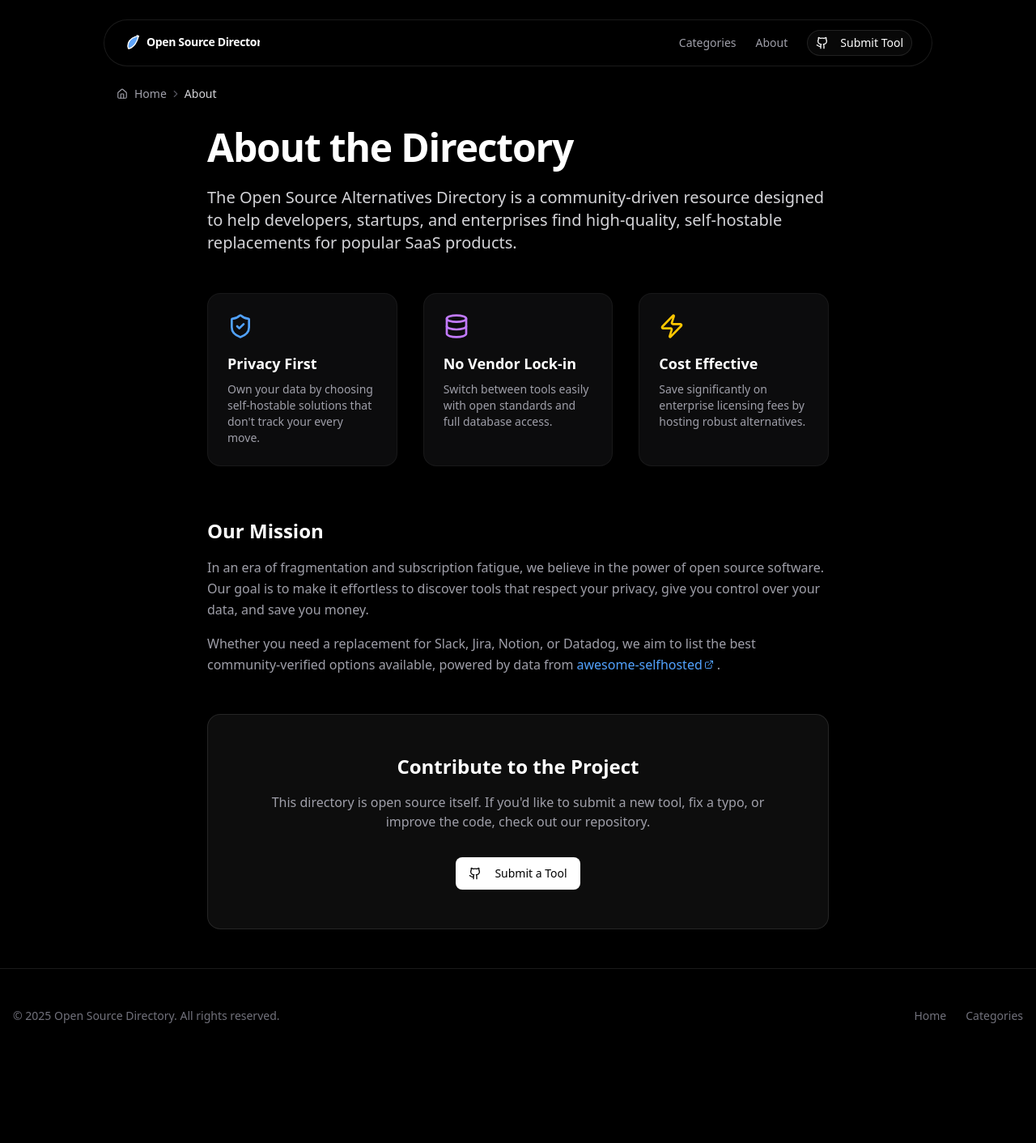
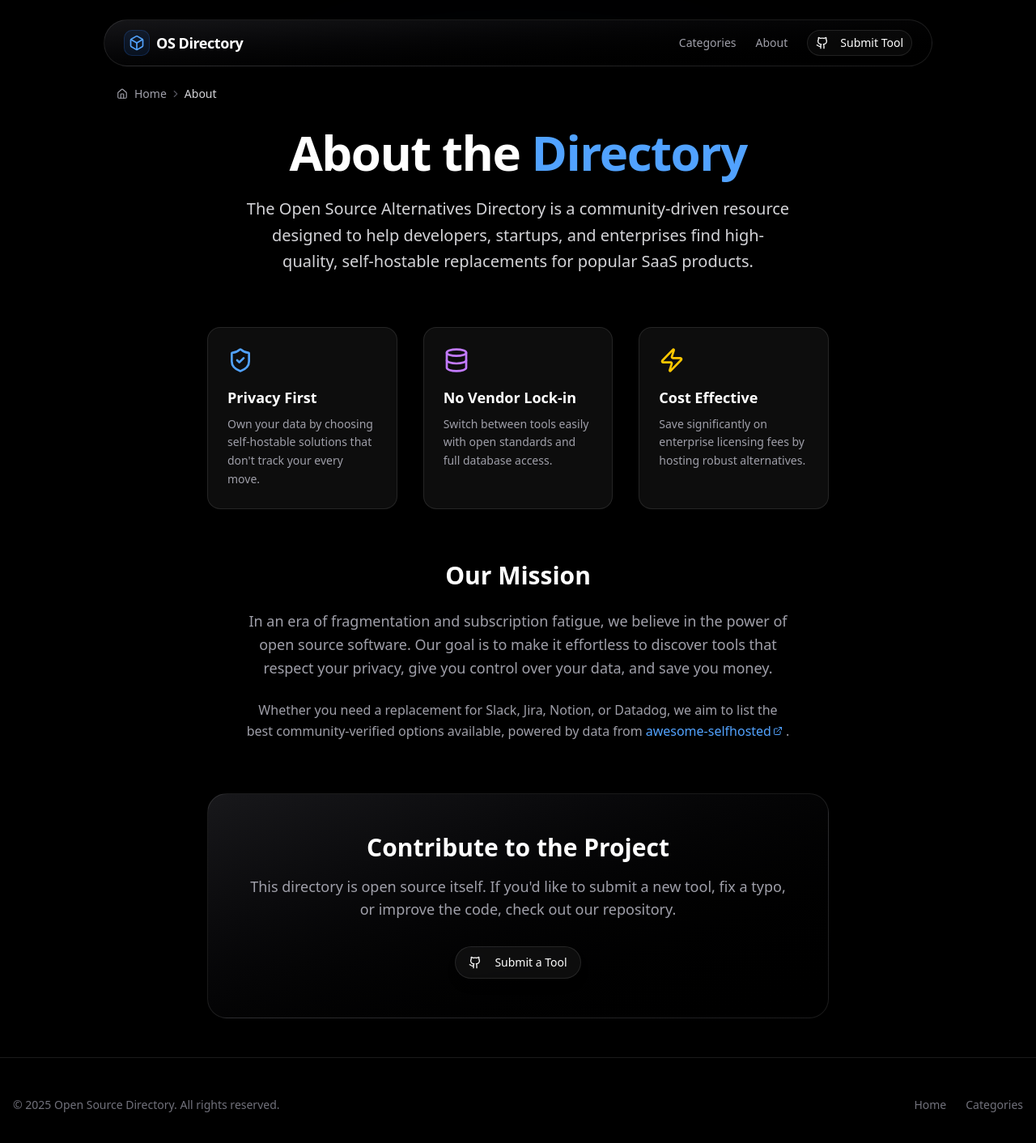
Before and after one commit to outaghzaothmane-create/Comparison-Engine, a Next.js app: page /about in a window 1280 px wide. Shown: the top 1412 px of the page at 81% size. Before the commit the page ends 1313 px from the top, so only its background shows below. Built offline with nearby package versions, Linux system fonts and the light colour scheme.

Commit message:
fix: resolve UI regressions and refactor About page with anti-gravity design

```diff
--- a/app/about/page.tsx
+++ b/app/about/page.tsx
@@ -11,70 +11,78 @@ export const metadata: Metadata = {
 
 export default function AboutPage() {
     return (
-        <div className="container mx-auto px-4 py-8 md:py-12 max-w-5xl">
-            <div className="mb-8">
+        <div className="container mx-auto px-4 py-8 md:py-12 max-w-5xl relative overflow-visible">
+            {/* Animated pulsing radial gradient background */}
+            <div className="absolute top-0 left-1/2 -translate-x-1/2 w-full h-[500px] bg-[radial-gradient(circle_at_center,rgba(37,99,235,0.15)_0%,transparent_70%)] blur-3xl animate-pulse [animation-duration:4s] pointer-events-none -z-10" />
+
+            <div className="mb-8 relative z-20">
                 <Breadcrumbs items={[{ label: 'Home', href: '/' }, { label: 'About' }]} />
             </div>
 
-            <div className="max-w-3xl mx-auto">
-                <h1 className="text-4xl md:text-5xl font-bold tracking-tight mb-6 text-white">
-                    About the Directory
+            <div className="max-w-3xl mx-auto relative z-10">
+                <div className="text-center mb-16">
+                    <h1 className="text-4xl md:text-5xl lg:text-6xl font-bold tracking-tight mb-6 text-white animate-float">
+                        About the <span className="text-blue-400 text-glow">Directory</span>
                     </h1>
-
-                <div className="prose prose-invert prose-zinc max-w-none mb-12">
-                    <p className="lead text-xl text-zinc-300">
+                    <div className="prose prose-invert prose-zinc max-w-none mx-auto">
+                        <p className="lead text-xl text-zinc-300 leading-relaxed max-w-2xl mx-auto">
                             The Open Source Alternatives Directory is a community-driven resource designed to help developers, startups, and enterprises find high-quality, self-hostable replacements for popular SaaS products.
                         </p>
                     </div>
+                </div>
 
                 <div className="grid md:grid-cols-3 gap-8 mb-16">
-                    <div className="bg-zinc-900/50 border border-white/5 p-6 rounded-2xl">
-                        <ShieldCheck className="h-8 w-8 text-blue-400 mb-4" />
+                    <div className="bg-white/5 backdrop-blur-sm border border-white/10 p-6 rounded-2xl hover:-translate-y-1 hover:border-blue-500/30 transition-all duration-300 group">
+                        <ShieldCheck className="h-8 w-8 text-blue-400 mb-4 group-hover:text-blue-300 transition-colors" />
                         <h3 className="text-lg font-semibold text-white mb-2">Privacy First</h3>
-                        <p className="text-sm text-zinc-400">
+                        <p className="text-sm text-zinc-400 leading-relaxed">
                             Own your data by choosing self-hostable solutions that don't track your every move.
                         </p>
                     </div>
-                    <div className="bg-zinc-900/50 border border-white/5 p-6 rounded-2xl">
-                        <Database className="h-8 w-8 text-purple-400 mb-4" />
+                    <div className="bg-white/5 backdrop-blur-sm border border-white/10 p-6 rounded-2xl hover:-translate-y-1 hover:border-purple-500/30 transition-all duration-300 group">
+                        <Database className="h-8 w-8 text-purple-400 mb-4 group-hover:text-purple-300 transition-colors" />
                         <h3 className="text-lg font-semibold text-white mb-2">No Vendor Lock-in</h3>
-                        <p className="text-sm text-zinc-400">
+                        <p className="text-sm text-zinc-400 leading-relaxed">
                             Switch between tools easily with open standards and full database access.
                         </p>
                     </div>
-                    <div className="bg-zinc-900/50 border border-white/5 p-6 rounded-2xl">
-                        <Zap className="h-8 w-8 text-yellow-400 mb-4" />
+                    <div className="bg-white/5 backdrop-blur-sm border border-white/10 p-6 rounded-2xl hover:-translate-y-1 hover:border-yellow-500/30 transition-all duration-300 group">
+                        <Zap className="h-8 w-8 text-yellow-400 mb-4 group-hover:text-yellow-300 transition-colors" />
                         <h3 className="text-lg font-semibold text-white mb-2">Cost Effective</h3>
-                        <p className="text-sm text-zinc-400">
+                        <p className="text-sm text-zinc-400 leading-relaxed">
                             Save significantly on enterprise licensing fees by hosting robust alternatives.
                         </p>
                     </div>
                 </div>
 
-                <div className="space-y-12">
-                    <div>
-                        <h2 className="text-2xl font-semibold text-white mb-4">Our Mission</h2>
-                        <p className="text-zinc-400 mb-4 leading-relaxed">
+                <div className="space-y-16">
+                    <div className="text-center max-w-2xl mx-auto">
+                        <h2 className="text-3xl font-bold text-white mb-6">Our Mission</h2>
+                        <p className="text-zinc-400 mb-6 leading-relaxed text-lg">
                             In an era of fragmentation and subscription fatigue, we believe in the power of open source software. Our goal is to make it effortless to discover tools that respect your privacy, give you control over your data, and save you money.
                         </p>
                         <p className="text-zinc-400 leading-relaxed">
                             Whether you need a replacement for Slack, Jira, Notion, or Datadog, we aim to list the best community-verified options available, powered by data from
-                            <a href="https://github.com/awesome-selfhosted/awesome-selfhosted" className="text-blue-400 hover:text-blue-300 mx-1 inline-flex items-center" target="_blank" rel="noopener noreferrer">
+                            <a href="https://github.com/awesome-selfhosted/awesome-selfhosted" className="text-blue-400 hover:text-blue-300 mx-1 inline-flex items-center hover:underline" target="_blank" rel="noopener noreferrer">
                                 awesome-selfhosted <ExternalLink className="h-3 w-3 ml-0.5" />
                             </a>.
                         </p>
                     </div>
 
-                    <div className="bg-white/5 border border-white/10 rounded-2xl p-8 md:p-12 text-center">
-                        <h2 className="text-2xl font-bold text-white mb-4">
+                    <div className="relative overflow-hidden bg-gradient-to-br from-zinc-900 to-black border border-white/10 rounded-3xl p-8 md:p-12 text-center group">
+                        {/* Gradient Glow Border effect */}
+                        <div className="absolute inset-0 bg-gradient-to-r from-blue-500/20 to-purple-500/20 opacity-0 group-hover:opacity-100 transition-opacity duration-500 pointer-events-none" />
+
+                        <div className="relative z-10">
+                            <h2 className="text-2xl md:text-3xl font-bold text-white mb-4">
                                 Contribute to the Project
                             </h2>
-                        <p className="text-zinc-400 max-w-2xl mx-auto mb-8">
+                            <p className="text-zinc-400 max-w-2xl mx-auto mb-8 text-lg">
                                 This directory is open source itself. If you'd like to submit a new tool, fix a typo, or improve the code, check out our repository.
                             </p>
                             <div className="flex flex-wrap items-center justify-center gap-4">
-                            <Button asChild size="lg" className="bg-white text-black hover:bg-zinc-200">
-                                <Link href="https://github.com/your-repo/issues" target="_blank" rel="noopener noreferrer">
+                                <Button asChild size="lg" className="rounded-full bg-white/5 border border-white/10 text-white hover:bg-white/10 hover:text-white backdrop-blur-sm transition-all shadow-lg hover:shadow-blue-500/20">
+                                    <Link href="https://outaghzaothmane-create.github.io/Comparison-Engine/submit">
                                         <Github className="mr-2 h-5 w-5" />
                                         Submit a Tool
                                     </Link>
@@ -84,5 +92,6 @@ export default function AboutPage() {
                     </div>
                 </div>
             </div>
+        </div>
     );
 }
--- a/components/comparison-card.tsx
+++ b/components/comparison-card.tsx
@@ -37,7 +37,7 @@ export function ComparisonCard({ item }: { item: Item }) {
                 <span className="sr-only">Visit {item.name} website</span>
             </a>
             <CardHeader className="pb-3 text-left">
-                <div className="flex items-start min-w-0">
+                <div className="flex items-start min-w-0 gap-4">
                     <ToolLogo slug={item.slug} url={item.website_url} customLogo={item.logo} />
                     <div className="flex-1 min-w-0">
                         <div className="flex justify-between items-start gap-2">
--- a/components/navbar.tsx
+++ b/components/navbar.tsx
@@ -4,7 +4,7 @@ import * as React from 'react';
 import Link from 'next/link';
 import Image from 'next/image';
 import { usePathname } from 'next/navigation';
-import { Menu, X, Github } from 'lucide-react';
+import { Menu, X, Github, Box } from 'lucide-react';
 import { Button } from '@/components/ui/button';
 
 export function Navbar() {
@@ -18,18 +18,14 @@ export function Navbar() {
 
     return (
         <div className="sticky top-6 z-50 flex justify-center w-full px-4">
-            <nav className="w-full max-w-5xl rounded-full border border-white/10 bg-black/50 backdrop-blur-md shadow-lg">
+            <nav className="w-full max-w-5xl rounded-full border border-white/10 bg-gradient-to-br from-zinc-900/90 to-black/90 backdrop-blur-md shadow-lg">
                 <div className="flex h-14 items-center justify-between px-6">
                     {/* Logo */}
                     <Link href="/" className="flex items-center gap-2">
-                        <Image
-                            src="/logo.svg"
-                            alt="Open Source Directory"
-                            width={150}
-                            height={28}
-                            className="h-7 w-auto"
-                            priority
-                        />
+                        <div className="flex items-center justify-center w-8 h-8 rounded-lg bg-blue-500/10 border border-blue-500/20">
+                            <Box className="w-5 h-5 text-blue-400" />
+                        </div>
+                        <span className="font-bold text-lg text-white tracking-tight">OS Directory</span>
                     </Link>
 
                     {/* Desktop Navigation */}
--- a/components/search-hero.tsx
+++ b/components/search-hero.tsx
@@ -3,7 +3,7 @@ import { SearchBar } from "@/components/ui/search-bar"
 
 export function SearchHero() {
     return (
-        <div className="w-full flex flex-col items-center justify-center py-24 px-4 text-center relative overflow-hidden">
+        <div className="w-full flex flex-col items-center justify-center py-24 px-4 text-center relative overflow-visible">
             {/* Animated pulsing radial gradient background */}
             <div className="absolute inset-0 bg-[radial-gradient(circle_at_center,rgba(59,130,246,0.15)_0%,transparent_70%)] animate-pulse [animation-duration:4s]" />
 
--- a/components/tool-card.tsx
+++ b/components/tool-card.tsx
@@ -34,7 +34,7 @@ export function ToolCard({ tool }: ToolCardProps) {
                 <span className="sr-only">View alternatives for {tool.name}</span>
             </Link>
             <CardHeader className="pb-3 text-left">
-                <div className="flex items-start min-w-0">
+                <div className="flex items-start min-w-0 gap-4">
                     <ToolLogo slug={tool.slug} url={tool.website_url} customLogo={tool.logo} />
                     <div className="flex-1 min-w-0">
                         <div className="flex justify-between items-start gap-2">
--- a/components/ui/tool-logo.tsx
+++ b/components/ui/tool-logo.tsx
@@ -1,10 +1,21 @@
 "use client";
-import { useState } from "react";
+import { useState, useEffect } from "react";
 import { Globe } from "lucide-react";
 
-export function ToolLogo({ slug, url, customLogo }: { slug: string; url: string; customLogo?: string }) {
+export function ToolLogo({
+    slug,
+    url,
+    customLogo,
+    size = 48
+}: {
+    slug: string;
+    url: string;
+    customLogo?: string;
+    size?: number;
+}) {
+    const [currentUrlIndex, setCurrentUrlIndex] = useState(0);
     const [imageLoaded, setImageLoaded] = useState(false);
-    const [errorCount, setErrorCount] = useState(0);
+    const [hasError, setHasError] = useState(false);
 
     // 1. Clean the slug to match Simple Icons naming convention
     const cleanSlug = slug.toLowerCase()
@@ -13,44 +24,57 @@ export function ToolLogo({ slug, url, customLogo }: { slug: string; url: string;
         .replace("-community", "")
         .replace("self-hosted-", "");
 
-    // 2. Define URLs
-    // Ensure we handle the basePath for GitHub Pages hosting
-    const customUrl = customLogo ? `/Comparison-Engine/logos/${customLogo}` : null;
-    const simpleIconsUrl = `https://cdn.simpleicons.org/${cleanSlug}/white`;
+    // 2. Define URLs in priority order
+    // Priority: Custom -> Simple Icons -> Google Favicons -> Fallback (Globe)
+    const domain = url.replace(/(^\w+:|^)\/\//, '').replace('www.', '').split('/')[0];
 
-    // 3. Determine which URL to show based on error count
-    // Priority: Custom -> Simple Icons -> Globe (fallback)
-    let currentSrc: string | null = null;
+    const logoUrls = [
+        customLogo ? `/Comparison-Engine/logos/${customLogo}` : null,
+        `https://cdn.simpleicons.org/${cleanSlug}/white`,
+        `https://www.google.com/s2/favicons?domain=${domain}&sz=128`
+    ].filter(Boolean) as string[];
 
-    if (customUrl) {
-        if (errorCount === 0) currentSrc = customUrl;
-        else if (errorCount === 1) currentSrc = simpleIconsUrl;
-    } else {
-        if (errorCount === 0) currentSrc = simpleIconsUrl;
-    }
+    const currentSrc = logoUrls[currentUrlIndex];
+
+    const handleError = () => {
+        if (currentUrlIndex < logoUrls.length - 1) {
+            setCurrentUrlIndex(prev => prev + 1);
+            setImageLoaded(false); // Reset loading state for next image
+        } else {
+            setHasError(true);
+        }
+    };
+
+    // Reset state if props change
+    useEffect(() => {
+        setCurrentUrlIndex(0);
+        setImageLoaded(false);
+        setHasError(false);
+    }, [slug, url, customLogo]);
 
     return (
-        <div className="relative h-12 w-12 mr-4 flex-shrink-0 bg-zinc-900 rounded-xl flex items-center justify-center p-2.5 border border-zinc-800 shadow-sm overflow-hidden">
-            {/* Skeleton Loader */}
-            {!imageLoaded && currentSrc && (
+        <div
+            className="relative flex-shrink-0 bg-zinc-800 rounded-xl flex items-center justify-center border border-zinc-700 shadow-sm overflow-hidden"
+            style={{ width: size, height: size }}
+        >
+            {/* Skeleton Loader - Visible while loading and no error yet */}
+            {!imageLoaded && !hasError && (
                 <div className="absolute inset-0 bg-zinc-800 animate-pulse z-10" />
             )}
 
-            {currentSrc ? (
+            {!hasError ? (
                 <img
                     key={currentSrc} // Force re-render on src change
                     src={currentSrc}
                     alt={`${slug} logo`}
-                    className={`w-full h-full object-contain transition-opacity duration-300 ${imageLoaded ? 'opacity-100' : 'opacity-0'}`}
+                    className={`w-full h-full object-contain p-2 transition-opacity duration-300 ${imageLoaded ? 'opacity-100' : 'opacity-0'}`}
                     onLoad={() => setImageLoaded(true)}
-                    onError={() => {
-                        setImageLoaded(false);
-                        setErrorCount(prev => prev + 1);
-                    }}
+                    onError={handleError}
                     loading="lazy"
                 />
             ) : (
-                <Globe className="w-6 h-6 text-zinc-600 animate-in fade-in duration-300" />
+                // Fallback Globe Icon
+                <Globe className="w-1/2 h-1/2 text-zinc-500" />
             )}
         </div>
     );
```
Lines whose indentation alone changed are shown as unchanged.
